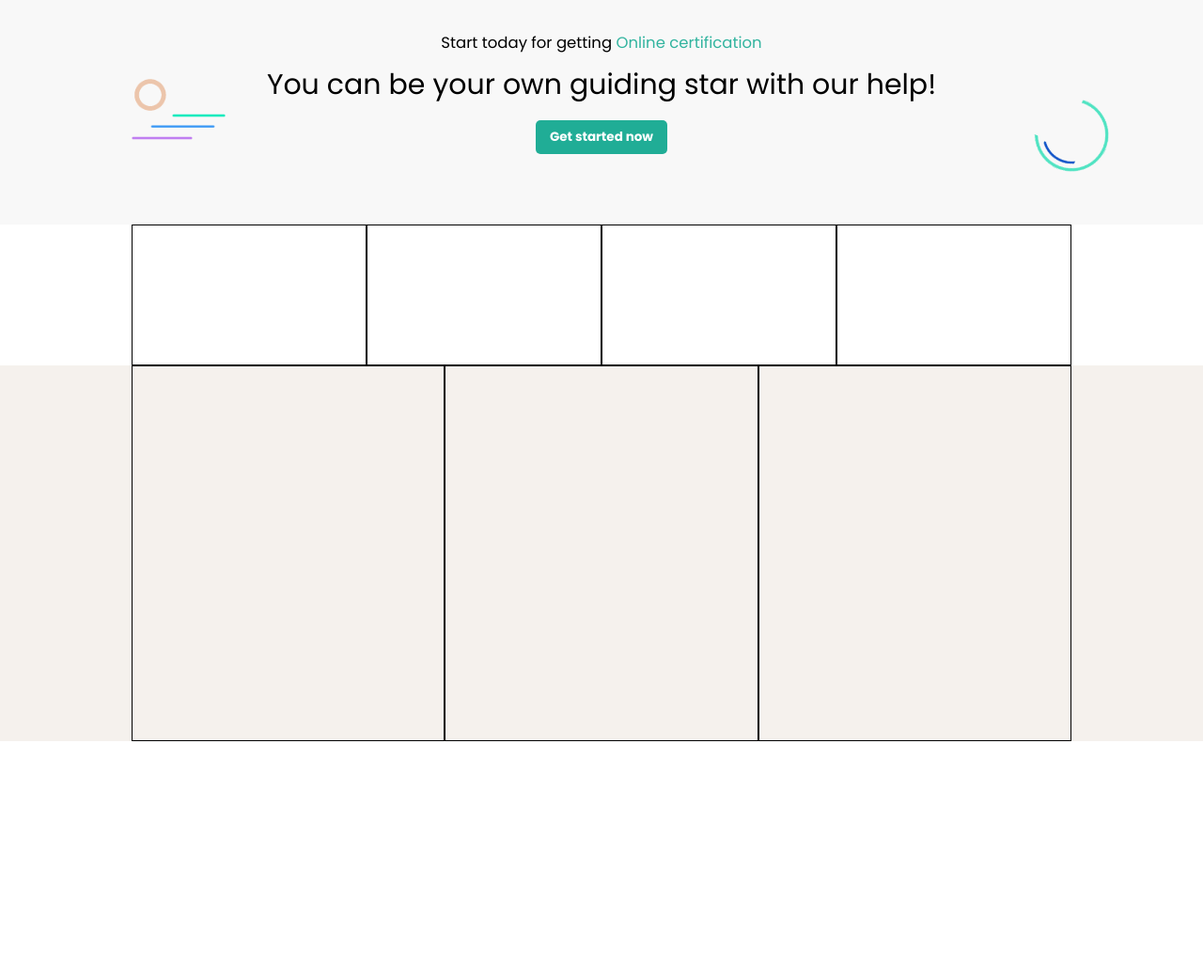
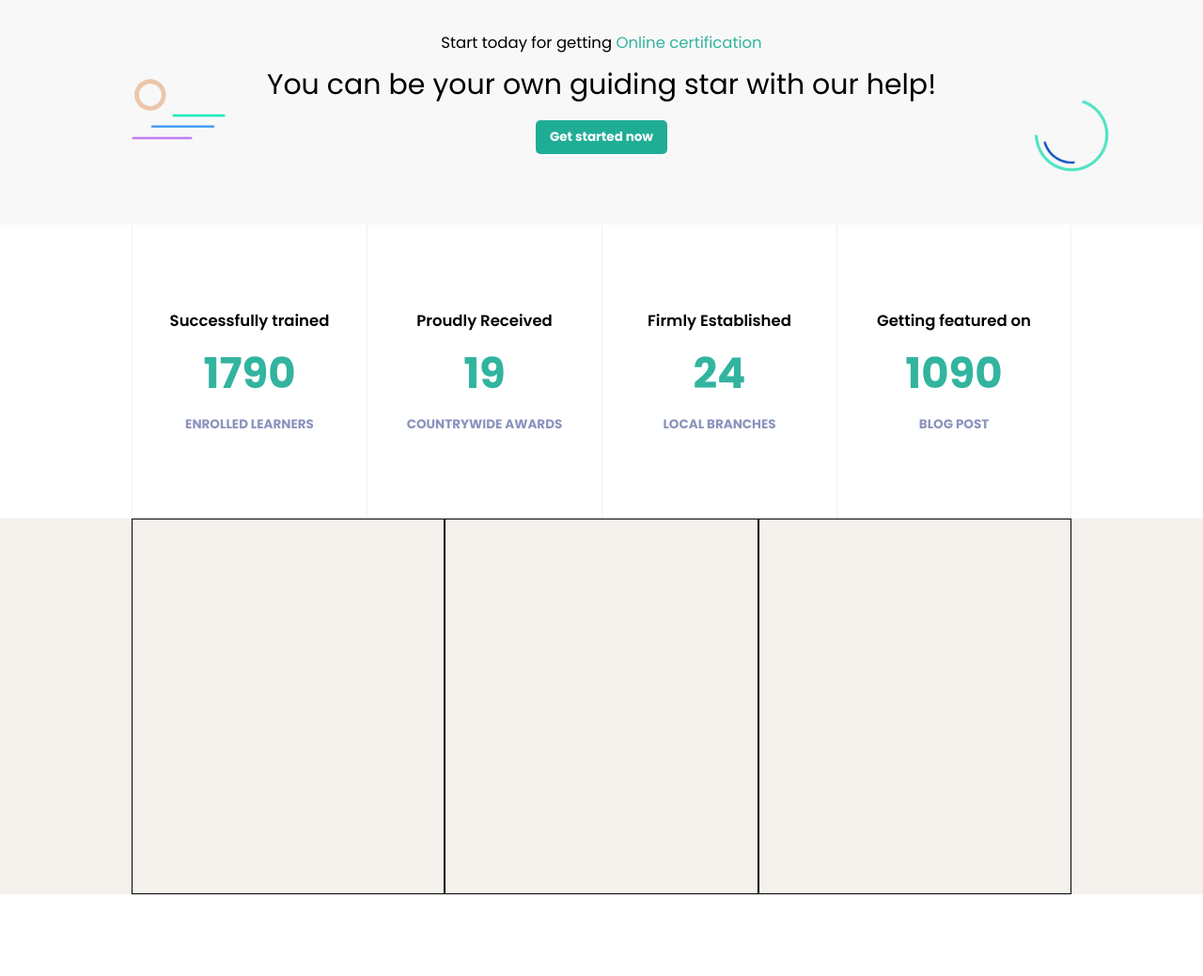
Before and after one commit to gioele-farina/proj-html-vuejs, a plain HTML site: page index.html in a window 1280 px wide. Shown: the part 3224-4263 px from the top of the page at 94% size. Drawn offline with nearby package versions, Linux system fonts and the light colour scheme.

Commit message:
sezione numbers completa

```diff
--- a/css/style.css
+++ b/css/style.css
@@ -616,13 +616,33 @@ nav ul li i {
 /* numbers */
 #numbers {
   display: flex;
+  text-align: center;
 }
 
 #numbers .data {
+  padding: 80px 0;
   width: 25%;
   min-height: 150px;
-  /* DEBUG:  */
-  border: 1px solid black;
+  border-left: 1px solid #F5F1ED;
+}
+
+#numbers .data:last-child {
+  border-right: 1px solid #F5F1ED;
+}
+
+#numbers h2 {
+  font-size: 1.1rem;
+  font-weight: 550;
+}
+
+#numbers p {
+  font-size: 3rem;
+  padding: 0;
+  margin: 0;
+}
+
+#numbers p strong {
+  font-weight: 800;
 }
 
 /* best blogs */
--- a/index.html
+++ b/index.html
@@ -345,19 +345,27 @@
     <div id="numbers" class="container_fluid">
 
       <div class="data">
-
+        <h2>Successfully trained</h2>
+        <p><strong>1790</strong></p>
+        <h3>enrolled learners</h3>
       </div>
 
       <div class="data">
-
+        <h2>Proudly Received</h2>
+        <p><strong>19</strong></p>
+        <h3>countrywide awards</h3>
       </div>
 
       <div class="data">
-
+        <h2>Firmly Established</h2>
+        <p><strong>24</strong></p>
+        <h3>Local branches</h3>
       </div>
 
       <div class="data">
-
+        <h2>Getting featured on</h2>
+        <p><strong>1090</strong></p>
+        <h3>blog post</h3>
       </div>
 
     </div>
```
